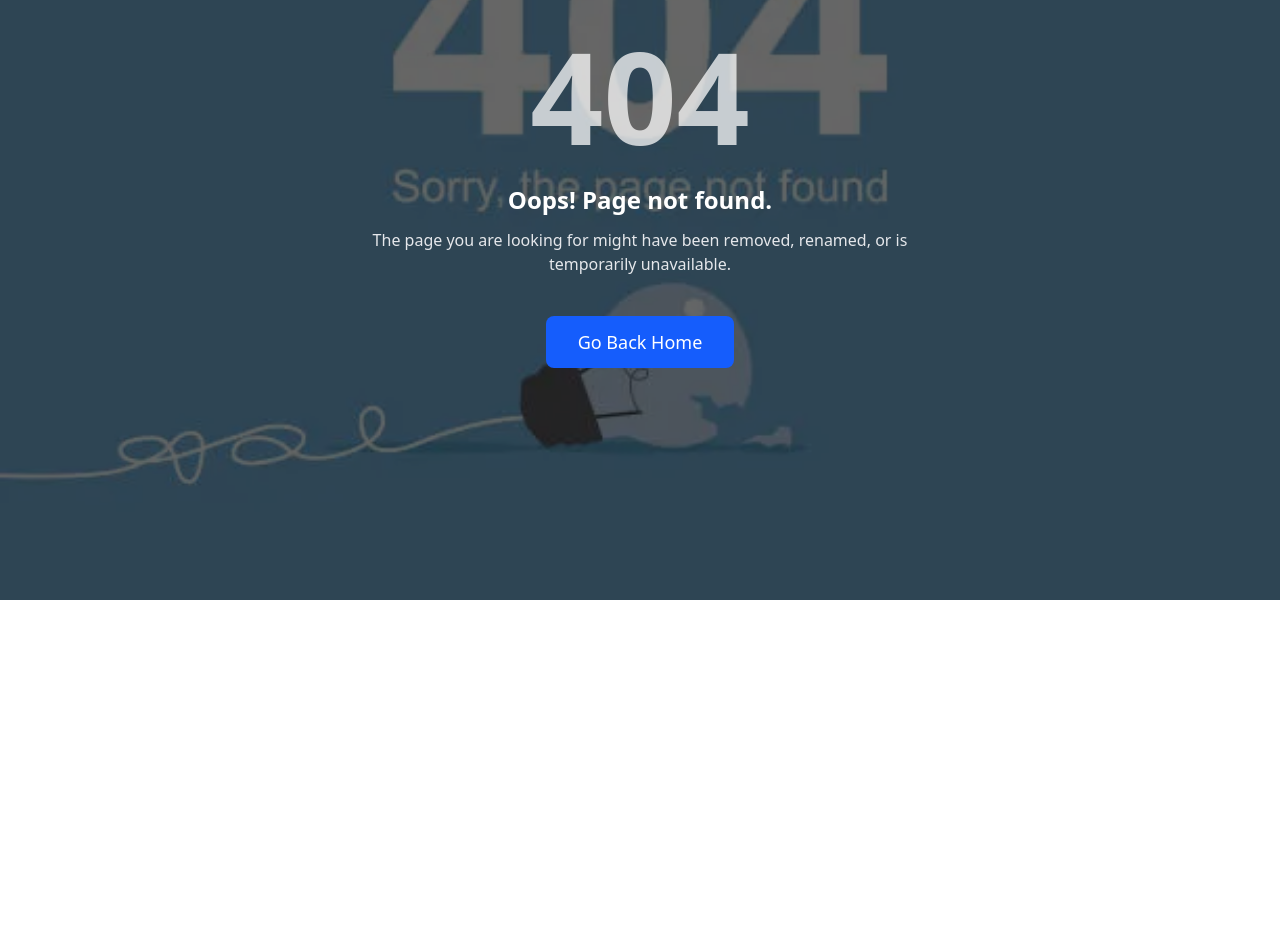
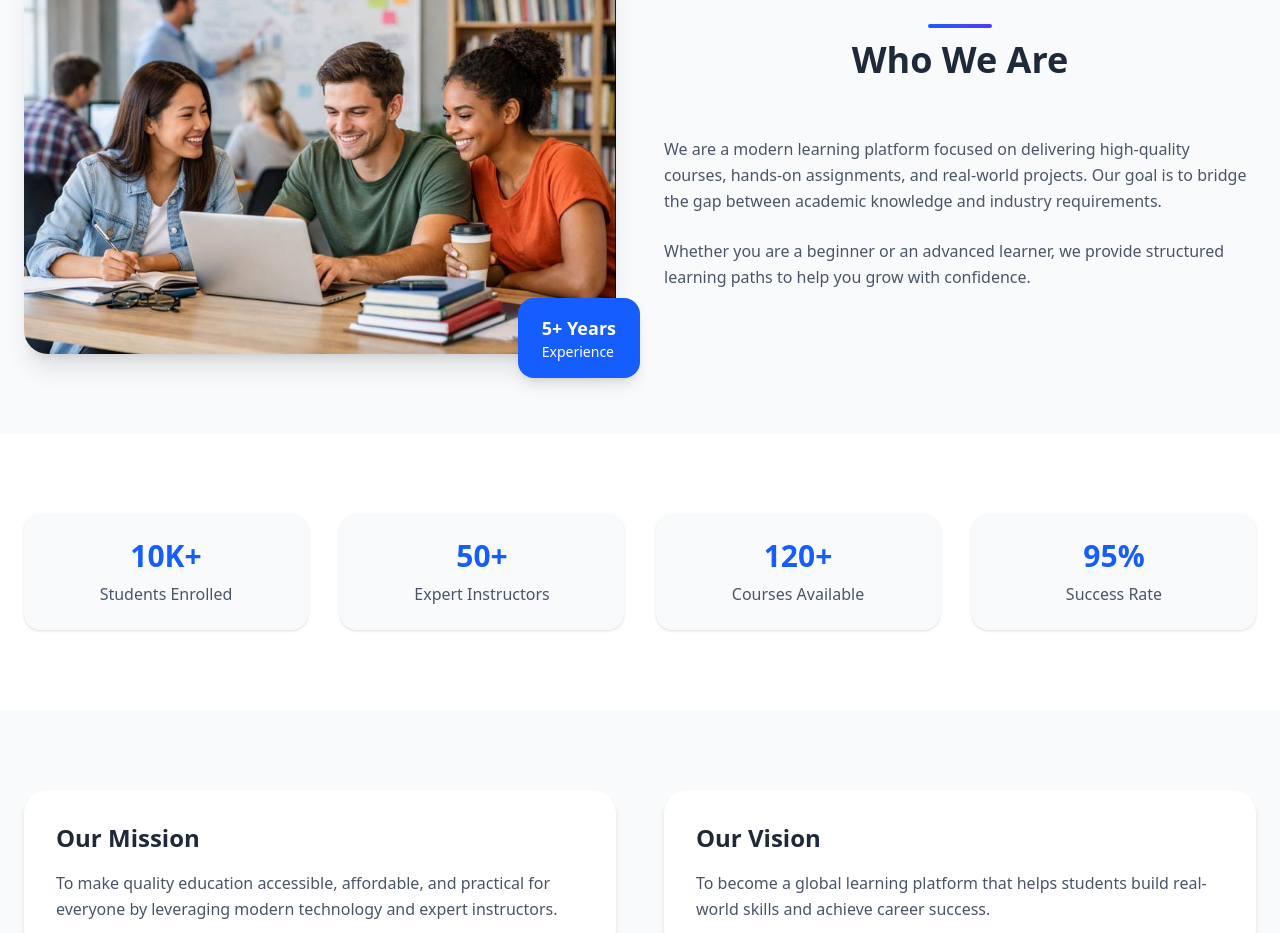
Before and after one commit to WaseurGIT/online-academy-frontend, a React (Vite) app: page /about in a window 1280 px wide. Before the commit this address had no page. Shown: the part 200-1133 px from the top of the page. Before the commit the page ends 800 px from the top, so only its background shows below. Built offline with nearby package versions, Linux system fonts and the light colour scheme; a web font is replaced by a local one.

Commit message:
added about page

```diff
--- a/public/course_data.json
+++ b/public/course_data.json
@@ -39,6 +39,6 @@
     "course_name": "JavaScript Mastery",
     "course_image": "/course_img/course_6.png",
     "course_price": 34.99,
-    "stacks": ["JavaScript", "ES6+", "DOM", "Async Programming"]
+    "stacks": ["JavaScript", "ES6+", "DOM"]
   }
 ]
--- /dev/null
+++ b/src/components/About/About.jsx
@@ -0,0 +1,82 @@
+import React from "react";
+import SectionTitle from "../SectionTitle/SectionTitle";
+
+const About = () => {
+  return (
+    <div className="bg-gray-50 pt-20">
+
+      {/* About Content */}
+      <section className="max-w-7xl mx-auto px-6 py-20 grid grid-cols-1 md:grid-cols-2 gap-12 items-center">
+        {/* Image */}
+        <div className="relative">
+          <img src="/about.png" alt="About" className="rounded-3xl shadow-xl" />
+          <div className="absolute -bottom-6 -right-6 bg-blue-600 text-white px-6 py-4 rounded-2xl shadow-lg">
+            <p className="text-lg font-bold">5+ Years</p>
+            <p className="text-sm">Experience</p>
+          </div>
+        </div>
+
+        {/* Text */}
+        <div>
+          <SectionTitle
+            title="Who We Are"
+            subtitle="Building future-ready skills for students"
+          />
+
+          <p className="text-gray-600 leading-relaxed mb-6">
+            We are a modern learning platform focused on delivering high-quality
+            courses, hands-on assignments, and real-world projects. Our goal is
+            to bridge the gap between academic knowledge and industry
+            requirements.
+          </p>
+
+          <p className="text-gray-600 leading-relaxed">
+            Whether you are a beginner or an advanced learner, we provide
+            structured learning paths to help you grow with confidence.
+          </p>
+        </div>
+      </section>
+
+      {/* Stats */}
+      <section className="bg-white py-20">
+        <div className="max-w-7xl mx-auto px-6 grid grid-cols-1 sm:grid-cols-2 md:grid-cols-4 gap-8">
+          {[
+            { label: "Students Enrolled", value: "10K+" },
+            { label: "Expert Instructors", value: "50+" },
+            { label: "Courses Available", value: "120+" },
+            { label: "Success Rate", value: "95%" },
+          ].map((stat, index) => (
+            <div
+              key={index}
+              className="bg-gray-50 rounded-2xl p-6 text-center shadow hover:shadow-lg transition"
+            >
+              <h3 className="text-3xl font-bold text-blue-600">{stat.value}</h3>
+              <p className="mt-2 text-gray-600">{stat.label}</p>
+            </div>
+          ))}
+        </div>
+      </section>
+
+      {/* Mission & Vision */}
+      <section className="max-w-7xl mx-auto px-6 py-20 grid grid-cols-1 md:grid-cols-2 gap-12">
+        <div className="bg-white rounded-3xl p-8 shadow-md hover:shadow-xl transition">
+          <h3 className="text-2xl font-bold text-gray-800 mb-4">Our Mission</h3>
+          <p className="text-gray-600 leading-relaxed">
+            To make quality education accessible, affordable, and practical for
+            everyone by leveraging modern technology and expert instructors.
+          </p>
+        </div>
+
+        <div className="bg-white rounded-3xl p-8 shadow-md hover:shadow-xl transition">
+          <h3 className="text-2xl font-bold text-gray-800 mb-4">Our Vision</h3>
+          <p className="text-gray-600 leading-relaxed">
+            To become a global learning platform that helps students build
+            real-world skills and achieve career success.
+          </p>
+        </div>
+      </section>
+    </div>
+  );
+};
+
+export default About;
--- a/src/components/Home/Home.jsx
+++ b/src/components/Home/Home.jsx
@@ -1,11 +1,13 @@
 import React from "react";
 import Banner from "../Banner/Banner";
 import Courses from "../CourseRoutes/Courses/Courses";
+import About from "../About/About";
 
 const Home = () => {
   return (
     <div>
       <Banner></Banner>
+      <About></About>
       <Courses></Courses>
     </div>
   );
--- a/src/main.jsx
+++ b/src/main.jsx
@@ -6,6 +6,7 @@ import Root from "./components/Root/Root.jsx";
 import ErrorPage from "./components/ErrorPage/ErrorPage.jsx";
 import Home from "./components/Home/Home.jsx";
 import Courses from "./components/CourseRoutes/Courses/Courses.jsx";
+import About from "./components/About/About.jsx";
 
 const router = createBrowserRouter([
   {
@@ -20,6 +21,10 @@ const router = createBrowserRouter([
       {
         path: '/courses',
         element: <Courses></Courses>
+      },
+      {
+        path:'/about',
+        element: <About></About>
       }
     ]
   },
```
Also changed, not shown: public/about.png (added).
